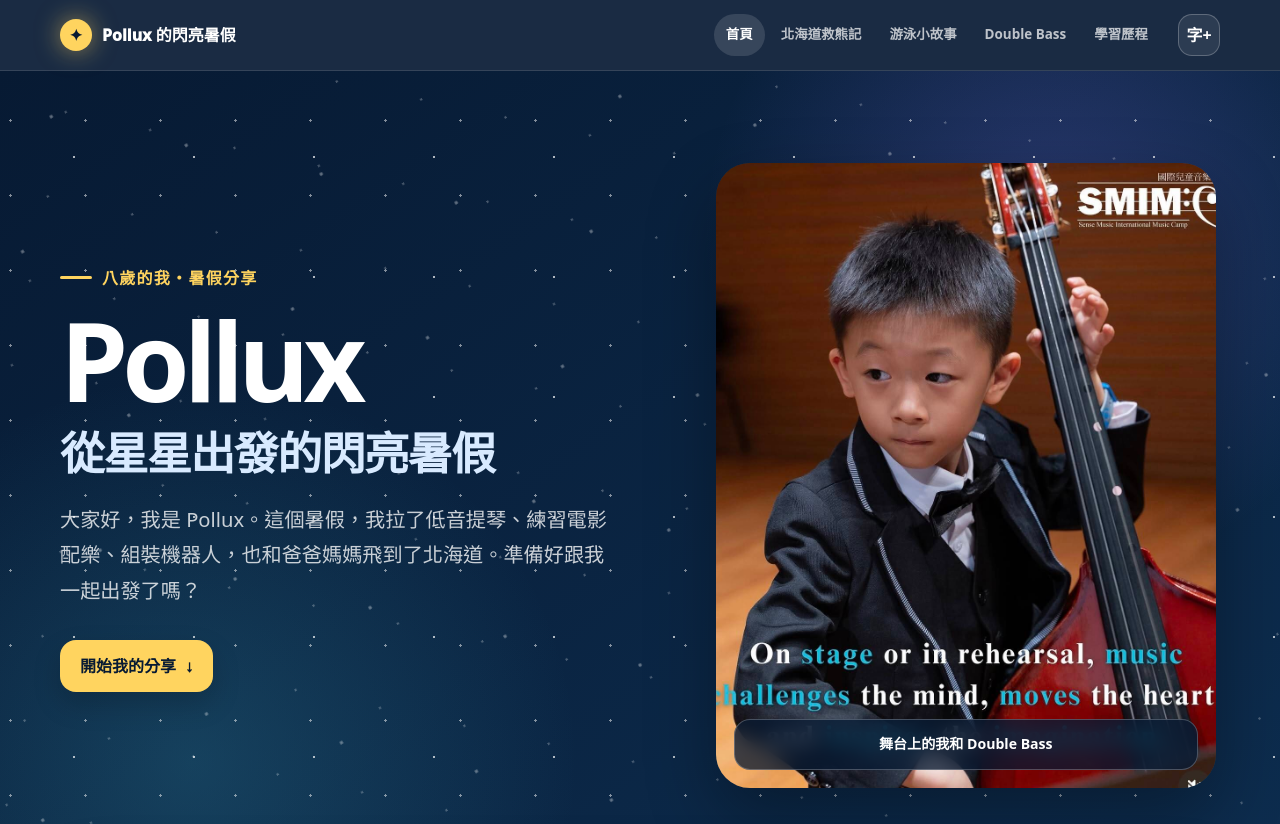
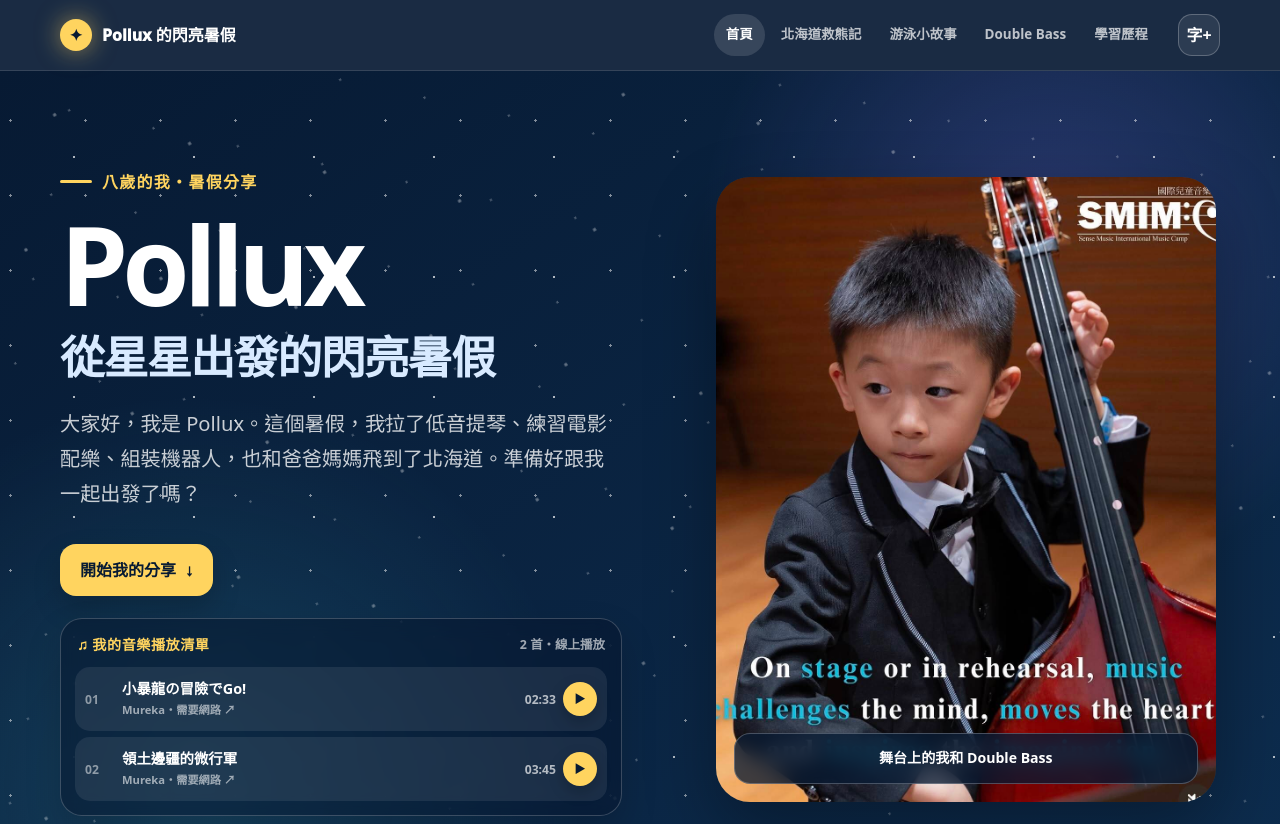
Before and after one commit to willywentaiwan-coder/bangyu, a plain HTML site: page index.html in a window 1280 px wide. Shown: the top 824 px of the page. Drawn offline with Linux system fonts and the light colour scheme.

Commit message:
Add homepage playlist and clearer home navigation

```diff
--- a/index.html
+++ b/index.html
@@ -215,6 +215,74 @@
       flex-wrap: wrap;
       gap: 12px;
       margin-top: 32px;
+    }
+    .hero-music {
+      max-width: 620px;
+      margin-top: 22px;
+      padding: 14px;
+      border: 1px solid rgba(255,255,255,.2);
+      border-radius: 22px;
+      background: rgba(5,20,42,.48);
+      box-shadow: 0 16px 36px rgba(0,0,0,.16);
+      backdrop-filter: blur(10px);
+    }
+    .playlist-head {
+      display: flex;
+      flex-wrap: wrap;
+      gap: 8px;
+      align-items: center;
+      justify-content: space-between;
+      margin: 0 2px 10px;
+    }
+    .hero-music-label {
+      margin: 0;
+      color: var(--star);
+      font-size: .88rem;
+      font-weight: 950;
+      letter-spacing: .04em;
+    }
+    .playlist-count {
+      color: rgba(255,255,255,.62);
+      font-size: .78rem;
+      font-weight: 800;
+      letter-spacing: 0;
+    }
+    .hero-track-list {
+      display: grid;
+      gap: 6px;
+      margin: 0;
+      padding: 0;
+      list-style: none;
+    }
+    .playlist-track {
+      min-height: 64px;
+      display: grid;
+      grid-template-columns: 30px minmax(0, 1fr) auto 34px;
+      gap: 7px;
+      align-items: center;
+      padding: 8px 10px;
+      border-radius: 15px;
+      background: rgba(255,255,255,.08);
+      color: #fff;
+      text-decoration: none;
+      transition: background .18s ease, transform .18s ease;
+    }
+    .playlist-track:hover { background: rgba(255,255,255,.15); transform: translateX(2px); }
+    .track-index { color: rgba(255,255,255,.5); font-size: .76rem; font-weight: 900; }
+    .track-info { min-width: 0; }
+    .track-title { display: block; overflow: hidden; font-size: .9rem; line-height: 1.35; text-overflow: ellipsis; white-space: nowrap; }
+    .track-source { display: block; margin-top: 2px; color: rgba(255,255,255,.58); font-size: .7rem; font-weight: 750; }
+    .track-duration { color: rgba(255,255,255,.68); font-size: .76rem; font-variant-numeric: tabular-nums; font-weight: 800; }
+    .track-play {
+      width: 34px;
+      aspect-ratio: 1;
+      display: grid;
+      place-items: center;
+      border-radius: 50%;
+      background: var(--star);
+      color: var(--night);
+      font-size: .72rem;
+      box-shadow: 0 6px 16px rgba(0,0,0,.2);
     }
     .button {
       display: inline-flex;
@@ -1024,6 +1092,30 @@
           <div class="hero-actions">
             <a class="button" href="#my-name">開始我的分享 <span aria-hidden="true">↓</span></a>
           </div>
+          <div class="hero-music" aria-labelledby="hero-music-title">
+            <div class="playlist-head">
+              <p class="hero-music-label" id="hero-music-title">♫ 我的音樂播放清單</p>
+              <span class="playlist-count">2 首・線上播放</span>
+            </div>
+            <ol class="hero-track-list">
+              <li>
+                <a class="playlist-track" href="https://www.mureka.ai/song-detail/M3XDAqjqL9E5KuG3tqcuJe?is_from_share=1" target="_blank" rel="noopener noreferrer" aria-label="到 Mureka 播放小暴龍の冒險でGo!">
+                  <span class="track-index" aria-hidden="true">01</span>
+                  <span class="track-info"><strong class="track-title">小暴龍の冒險でGo!</strong><small class="track-source">Mureka・需要網路 ↗</small></span>
+                  <span class="track-duration" aria-hidden="true">02:33</span>
+                  <span class="track-play" aria-hidden="true">▶</span>
+                </a>
+              </li>
+              <li>
+                <a class="playlist-track" href="https://www.mureka.ai/song-detail/SUcBDe5dMX1SEF9JnrdeUn?is_from_share=1" target="_blank" rel="noopener noreferrer" aria-label="到 Mureka 播放領土邊疆的微行軍">
+                  <span class="track-index" aria-hidden="true">02</span>
+                  <span class="track-info"><strong class="track-title">領土邊疆的微行軍</strong><small class="track-source">Mureka・需要網路 ↗</small></span>
+                  <span class="track-duration" aria-hidden="true">03:45</span>
+                  <span class="track-play" aria-hidden="true">▶</span>
+                </a>
+              </li>
+            </ol>
+          </div>
         </div>
         <figure class="hero-photo">
           <img src="assets/pollux-double-bass.jpg" alt="Pollux 穿著表演服，站在紅色低音提琴旁準備演奏。">
```
Also changed, not shown: learning-portfolio/index.html (+22 -4 lines).
